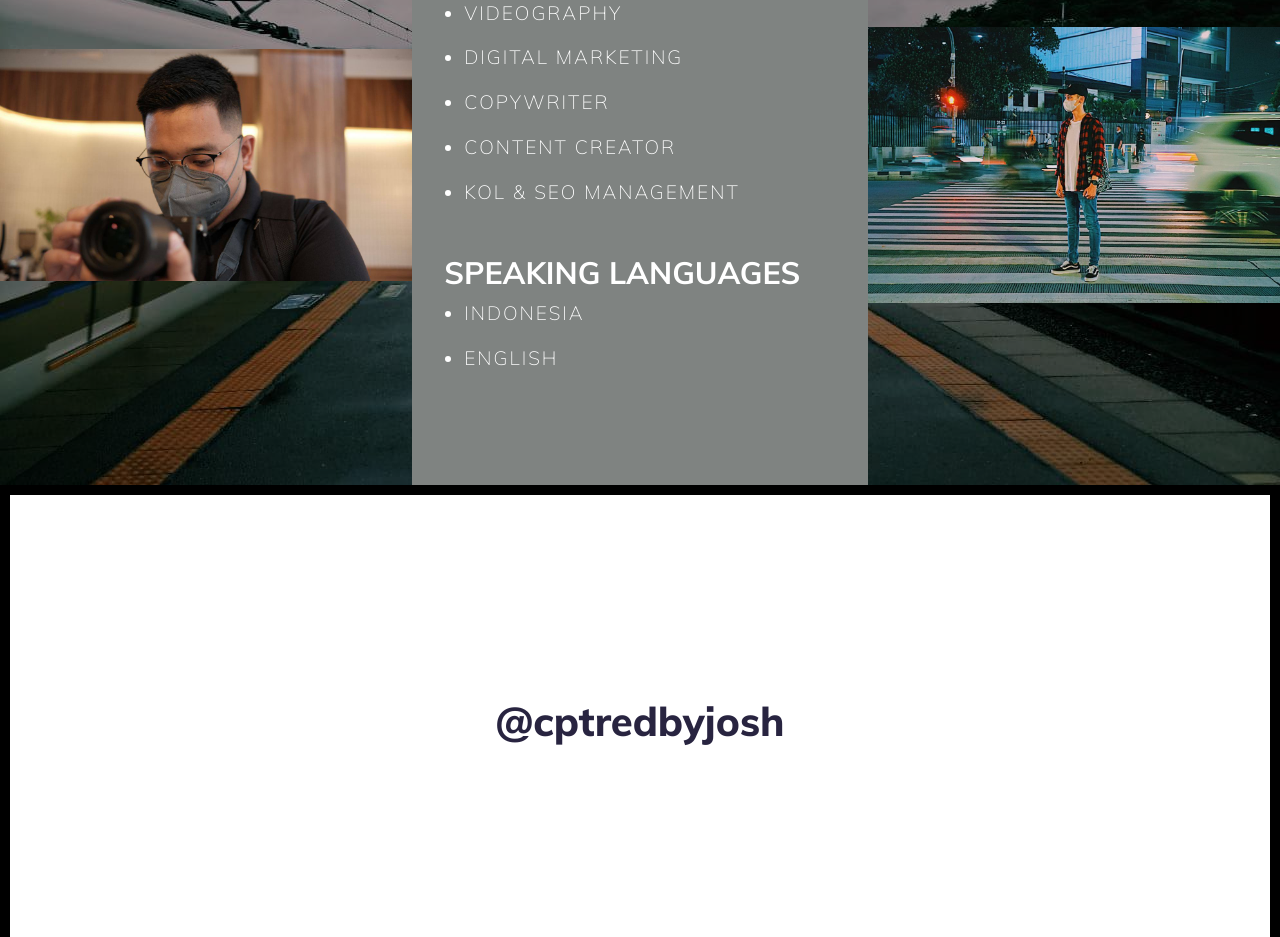
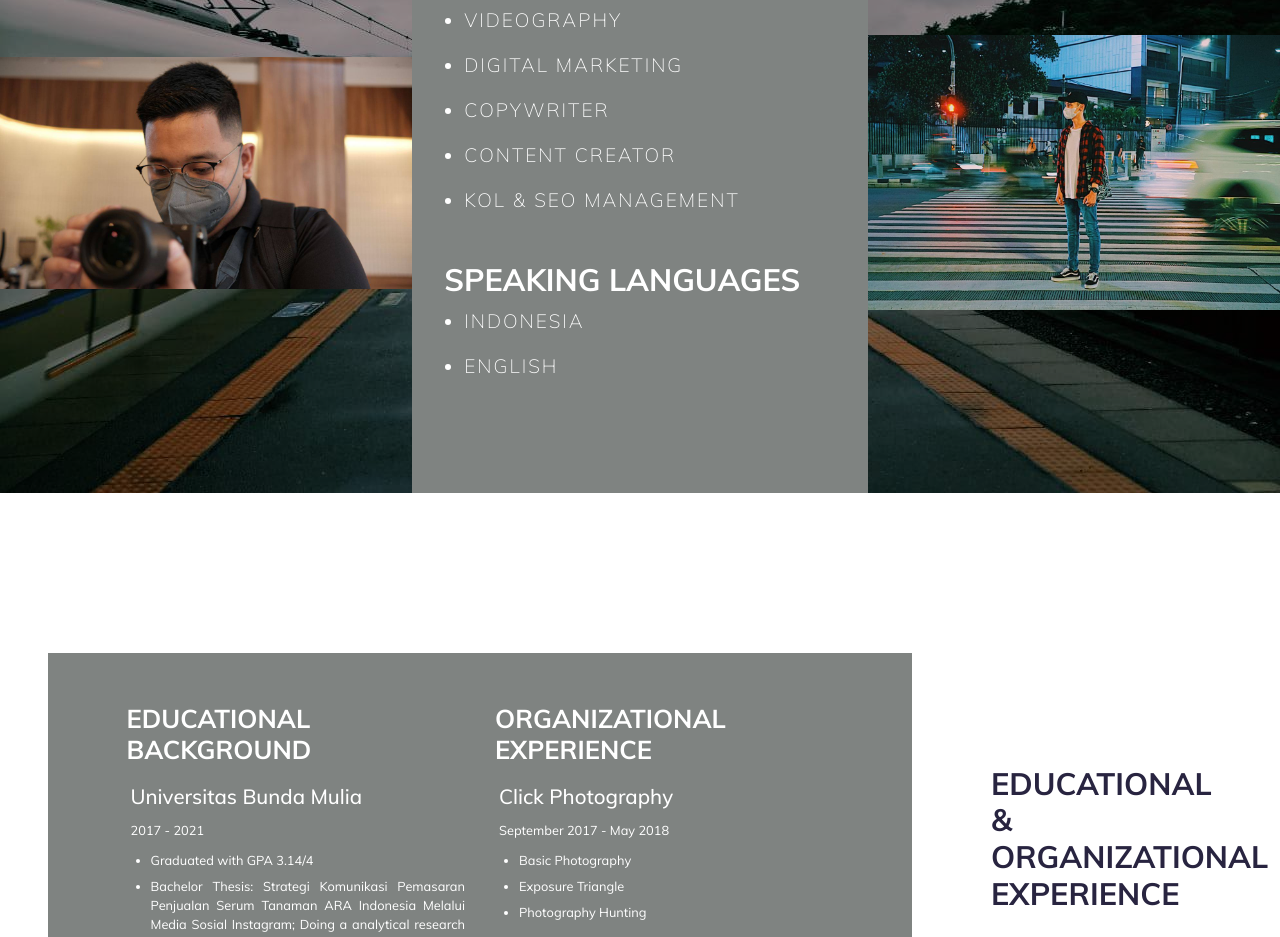
Before and after one commit to JoshuaLiuHansan/cptredbyjosh.github.io, a React (Create React App) app: page / in a window 1280 px wide. Shown: the part 1860-2797 px from the top of the page. Built offline with nearby package versions, Linux system fonts and the light colour scheme.

Commit message:
Finished background section

```diff
--- a/public/css/style.css
+++ b/public/css/style.css
@@ -2,6 +2,7 @@
     /* Load Images */
     --background-image-1: url('/assets/images/photo8.jpeg');
     --background-image-2: url('/assets/images/photo10.jpeg');
+    --background-image-3: url('/assets/images/photo5.jpeg');
 
     /* Color Palette */
     --base-primary-color: #7F8381;
--- a/src/Component/Background/Background.jsx
+++ b/src/Component/Background/Background.jsx
@@ -1,73 +1,62 @@
 import React, {Component} from 'react';
-import Init from "../../Init/Init";
-import {Image} from 'react-bootstrap';
+import {Row, Col} from 'react-bootstrap';
 import './Background.scss';
 
 class Background extends Component {
     constructor(props) {
         super(props);
-        this.state = {
-            sectionContent: [
-                {
-                    title: "Proficiency",
-                    list: [
-                        "Photography",
-                        "Videography",
-                        "Digital Marketing",
-                        "Copywriter",
-                        "Content Creator",
-                        "Kol & SEO Management"
-                    ]
-                },
-                {
-                    title: "Speaking Languages",
-                    list: [
-                        "Indonesia",
-                        "English"
-                    ]
-                }
-            ],
-            backgroundImgPath: [
-                "photo12.jpeg",
-                "photo14.jpeg"
-            ]
-        };
-
-        this.config = Init.config;
+        this.state = {};
     }
 
     render() {
-        let config = this.config;
-        let state = this.state;
+        let isReversed = this.props.isReversed ? " flex-row-reversed" : " flex-row";
+        let props = this.props.backgroundContent;
+        let titleContent = props.titleContent;
+        let infoContent = props.infoContent;
 
         return (
-            <div id="background" className="background">
-                <div className="background-cover">
-                </div>
-                <div className="background-images">
-                    <Image className="background-image" src={config.imageFolder + state.backgroundImgPath[0]} />
-                </div>
-                <div className="background-description">
+            <div id="background" className={ "background" + isReversed}>
+                <Col md={3} className="background-title">
+                    <h2> { titleContent.title } </h2>
+                </Col>
+                <Col md={9} className="background-info">
+                    <Row className="background-description">
                         {
-                        state.sectionContent.map( (item, index) => {
+                            infoContent.exp.map( (item, index) => {
+                                let length = infoContent.exp.length;
+                                let colWidth = Math.floor(12/length);
+
                                 return (
-                                <div className="background-description-section" key={index}>
-                                    <h2 className="background-description-section-title"> {item.title} </h2>
-                                    <ul className='background-description-section-list'>
+                                    <Col key={ index } md={colWidth} className="background-items">
+                                        <h3 className="item-title"> {item.title} </h3>
+                                        <ul className='item-list'>
                                             {
-                                            item.list.map( (v, k) => {
-                                                return <li key={k}> { v } </li>
+                                                item.list.map( (value, key) => {
+                                                    return (
+                                                        <li key={key}>
+                                                            <h4 className="item-list-title"> { value.title } </h4>
+                                                            <span className='item-list-time-range'> { value.time } </span>
+                                                            <ul className='item-list-list'>
+                                                                {
+                                                                    value.list.map( (v, k) => {
+                                                                        return (
+                                                                            <li key={k}> { v } </li>
+                                                                        )
                                                                     } )
                                                                 }
                                                             </ul>
-                                </div>
-                            );
+                                                        </li>
+                                                    )
                                                 } )
                                             }
-                </div>
-                <div className="background-images">
-                    <Image className="background-image" src={config.imageFolder + state.backgroundImgPath[1]} />
-                </div>
+                                        </ul>
+
+                                    </Col>
+                                )
+                            } )
+                        }
+                    </Row>
+                </Col>
             </div>
         );
     }
--- a/src/Component/Background/Background.scss
+++ b/src/Component/Background/Background.scss
@@ -2,71 +2,95 @@ $primaryColor: var(--base-primary-color);
 $secondaryColor: var(--base-secondary-color);
 $primaryTextColor: var(--primary-text-color);
 $secondaryTextColor: var(--secondary-text-color);
-$backgroundImage: var(--background-image-1);
+$backgroundImage: var(--background-image-3);
 
 .background {
-    position: relative;
-    background-image: $backgroundImage;
-    background-repeat: no-repeat;
-    background-size: cover;
-    width: 100%;
+    max-height: 685px;
+    margin-bottom: 20vh;
     display: flex;
     align-items: center;
-    justify-content: space-around;
-    gap: 0;
-    z-index: 0;
+    justify-content: center;
+    flex-direction: row-reverse;
+    flex-wrap: wrap;
 
-    .background-cover {
-        background-color: rgba(0, 0, 0, 0.4);
-        position: absolute;
-        width: 100%;
-        height: 100%;
-        top: 0;
-        left: 0;
-        z-index: 1;
+    & > &-title {
+        display: flex;
+        flex-direction: column;
+        align-items: flex-start;
+        justify-content: center;
+        gap: 4rem;
+        // background-image: $backgroundImage;
+        // background-repeat: no-repeat;
+        // background-size: cover;
+
+        & > * {
+            font-weight: bolder;
+            text-transform: uppercase;
+            width: 200px;
+            margin-left: 1rem;
         }
 
-    & > * {
-        width: 100%;
-        z-index: 2;
+        & > h2 {
+            font-size: 2.4vw;
+            // color: #fff;
         }
 
-    &-images {
-        height: 70%;
-
-        .background-image {
-            width: 100%;
-            z-index: 2;
+        & > h4 {
+            font-size: 1.8vw;
         }
     }
 
-    &-description {
+    & > &-info {
+        display: flex;
+        justify-content: center;
+
+        & > .background-description {
             background-color: $primaryColor;
             color: $secondaryTextColor;
-        height: 100%;
-        padding: 4rem 2rem;
-        z-index: 2;
+            width: 93%;
+            height: auto;
+            padding: 2.5rem 4rem;
 
-        &-section {
-            margin-bottom: 3rem;
+            .background-items {
+                margin: 10px 0;
+
+                .item-title {
+                    font-size: 2vw;
+                    text-transform: uppercase;
+                    font-weight: bolder;
+                    margin-bottom: 20px;
+                    width: 60%;
+                }
+
+                .item-list {
+                    margin-left: 4px;
+                    list-style-type: none;
+
+                    li {
+                        margin-bottom: 30px;
+                    }
 
                     &-title {
-                font-weight: bolder;
-                text-transform: uppercase;
-                font-size: 2.4vw;
+                        font-size: 1.6vw;
+                    }
+
+                    &-list, &-time-range {
+                        font-size: 1vw;
                     }
 
                     &-list {
+                        list-style-type: disc;
+                        margin-top: 10px;
                         margin-left: 20px;
 
                         li {
-                    text-transform: uppercase;
-                    letter-spacing: 2px;
-                    font-weight: 200;
-                    font-size: 1.5vw;
-                    margin-bottom: 1rem;
+                            margin-bottom: 7px;
+                            text-align: justify;
                         }
                     }
                 }
             }
+
         }
+    }
+}
--- a/src/Component/Header/Header.scss
+++ b/src/Component/Header/Header.scss
@@ -41,7 +41,7 @@ $backgroundImage: var(--background-image-2);
 
         & .header-image {
             width: 30vw;
-            min-width: 500px;
+            min-width: 400px;
 
             &.absolute {
                 position: absolute;
--- a/src/Component/Profile/Profile.jsx
+++ b/src/Component/Profile/Profile.jsx
@@ -1,22 +1,28 @@
-import React, {Component} from 'react';
+import React, {Component, Fragment} from 'react';
 import Init from "../../Init/Init";
 import {Col, Image} from 'react-bootstrap';
 import './Profile.scss';
+
+import ProfileDetail from "./ProfileDetail/ProfileDetail";
 
 class Profile extends Component {
     constructor(props) {
         super(props);
         this.state = {
             left: {
-                title: "Profile",
-                name: "Joshua Liu Hansan",
-                study: "Marketing Communication"
+                title: "Profile"
             },
             right: {
                 profileImgPath: [
                     "photo11.jpeg",
                     "photo1.jpeg"
-                ]
+                ],
+                description: `I'm a fresh graduate of Bachelor of Marketing
+                Communication. Currently working as a freelance
+                photographer. I have an outstanding passion and
+                skills for Marketing and Communication industry, as
+                well as able to create innovative solutions to keep
+                your customer committed to your brand.`
             }
         };
 
@@ -30,13 +36,12 @@ class Profile extends Component {
         let rightContent = state.right;
 
         return (
+            <Fragment>
                 <div id="profile" className="profile">
-                <Col sm={3} className="profile-left-side">
+                    <Col md={3} className="profile-left-side">
                         <h2> { leftContent.title } </h2>
-                    <h2> { leftContent.name } </h2>
-                    <h4> { leftContent.study } </h4>
                     </Col>
-                <Col sm={9} className="profile-right-side">
+                    <Col md={9} className="profile-right-side">
                         <div className="profile-description">
                             <div id="first">
                                 <Image src={config.imageFolder + rightContent.profileImgPath[0]} />
@@ -45,16 +50,13 @@ class Profile extends Component {
                                 <Image src={config.imageFolder + rightContent.profileImgPath[1]} />
                             </div>
                             <div id="third" className="profile-text">
-                            I'm a fresh graduate of Bachelor of Marketing
-                            Communication. Currently working as a freelance
-                            photographer. I have an outstanding passion and
-                            skills for Marketing and Communication industry, as
-                            well as able to create innovative solutions to keep
-                            your customer committed to your brand
+                                { rightContent.description }
                             </div>
                         </div>
                     </Col>
                 </div>
+                <ProfileDetail />
+            </Fragment>
         );
     }
 }
--- /dev/null
+++ b/src/Component/Profile/ProfileDetail/ProfileDetail.jsx
@@ -0,0 +1,76 @@
+import React, {Component} from 'react';
+import Init from "../../../Init/Init";
+import {Image} from 'react-bootstrap';
+import './ProfileDetail.scss';
+
+class ProfileDetail extends Component {
+    constructor(props) {
+        super(props);
+        this.state = {
+            sectionContent: [
+                {
+                    title: "Proficiency",
+                    list: [
+                        "Photography",
+                        "Videography",
+                        "Digital Marketing",
+                        "Copywriter",
+                        "Content Creator",
+                        "Kol & SEO Management"
+                    ]
+                },
+                {
+                    title: "Speaking Languages",
+                    list: [
+                        "Indonesia",
+                        "English"
+                    ]
+                }
+            ],
+            profileDetailImgPath: [
+                "photo12.jpeg",
+                "photo14.jpeg"
+            ]
+        };
+
+        this.config = Init.config;
+    }
+
+    render() {
+        let config = this.config;
+        let state = this.state;
+
+        return (
+            <div id="profile-detail" className="profile-detail">
+                <div className="profile-detail-cover">
+                </div>
+                <div className="profile-detail-images">
+                    <Image className="profile-detail-image" src={config.imageFolder + state.profileDetailImgPath[0]} />
+                </div>
+                <div className="profile-detail-description">
+                    {
+                        state.sectionContent.map( (item, index) => {
+                            return (
+                                <div className="profile-detail-description-section" key={index}>
+                                    <h2 className="profile-detail-description-section-title"> {item.title} </h2>
+                                    <ul className='profile-detail-description-section-list'>
+                                        {
+                                            item.list.map( (v, k) => {
+                                                return <li key={k}> { v } </li>
+                                            } )
+                                        }
+                                    </ul>
+                                </div>
+                            );
+                        } )
+                    }
+                </div>
+                <div className="profile-detail-images">
+                    <Image className="profile-detail-image" src={config.imageFolder + state.profileDetailImgPath[1]} />
+                </div>
+            </div>
+        );
+    }
+}
+
+export default ProfileDetail;
--- /dev/null
+++ b/src/Component/Profile/ProfileDetail/ProfileDetail.scss
@@ -0,0 +1,73 @@
+$primaryColor: var(--base-primary-color);
+$secondaryColor: var(--base-secondary-color);
+$primaryTextColor: var(--primary-text-color);
+$secondaryTextColor: var(--secondary-text-color);
+$backgroundImage: var(--background-image-1);
+
+.profile-detail {
+    position: relative;
+    background-image: $backgroundImage;
+    background-repeat: no-repeat;
+    background-size: cover;
+    width: 100%;
+    display: flex;
+    align-items: center;
+    justify-content: space-around;
+    gap: 0;
+    z-index: 0;
+    margin-bottom: 20vh;
+
+    .profile-detail-cover {
+        background-color: rgba(0, 0, 0, 0.4);
+        position: absolute;
+        width: 100%;
+        height: 100%;
+        top: 0;
+        left: 0;
+        z-index: 1;
+    }
+
+    & > * {
+        width: 100%;
+        z-index: 2;
+    }
+
+    &-images {
+        height: 70%;
+
+        .profile-detail-image {
+            width: 100%;
+            z-index: 2;
+        }
+    }
+
+    &-description {
+        background-color: $primaryColor;
+        color: $secondaryTextColor;
+        height: 100%;
+        padding: 4rem 2rem;
+        z-index: 2;
+
+        &-section {
+            margin-bottom: 3rem;
+
+            &-title {
+                font-weight: bolder;
+                text-transform: uppercase;
+                font-size: 2.4vw;
+            }
+
+            &-list {
+                margin-left: 20px;
+
+                li {
+                    text-transform: uppercase;
+                    letter-spacing: 2px;
+                    font-weight: 200;
+                    font-size: 1.5vw;
+                    margin-bottom: 1rem;
+                }
+            }
+        }
+    }
+}
--- a/src/Container/Homepage/Body/Body.jsx
+++ b/src/Container/Homepage/Body/Body.jsx
@@ -6,13 +6,89 @@ import Background from "../../../Component/Background/Background";
 import ComingSoon from '../../../Component/ComingSoon/ComingSoon';
 
 class Body extends Component {
+    constructor(props) {
+        super(props)
+        this.state = {
+            backgroundContent: [
+                {
+                    titleContent: {
+                        title: "Educational & Organizational Experience"
+                    },
+                    infoContent: {
+                        exp: [
+                            {
+                                title: "Educational Background",
+                                list: [
+                                    {
+                                        title: "Universitas Bunda Mulia",
+                                        time: "2017 - 2021",
+                                        list: [
+                                            "Graduated with GPA 3.14/4",
+                                            "Bachelor Thesis: Strategi Komunikasi Pemasaran Penjualan Serum Tanaman ARA Indonesia Melalui Media Sosial Instagram; Doing a analytical research about 'how' to communicate brands with customer."
+                                        ]
+                                    }
+                                ]
+                            },
+                            {
+                                title: "Organizational Experience",
+                                list: [
+                                    {
+                                        title: "Click Photography",
+                                        time: "September 2017 - May 2018",
+                                        list: [
+                                            "Basic Photography",
+                                            "Exposure Triangle",
+                                            "Photography Hunting"
+                                        ]
+                                    }
+                                ]
+                            }
+                        ]
+                    }
+                },
+                {
+                    titleContent: {
+                        title: "Working Experience"
+                    },
+                    infoContent: {
+                        exp: [
+                            {
+                                title: "",
+                                list: [
+                                    {
+                                        title: "Marketing & Social Media Intern at PT INOVASI NATURAL BIO ORGANIK",
+                                        time: "August 2020- November 2020",
+                                        list: [
+                                            "Did series of research towards market trends and demands in agriculture, to be processed of becoming social media content and product.",
+                                            "Managing KOL to always in peak of performance."
+                                        ]
+                                    },
+                                    {
+                                        title: "Frontliner Team at DEBINDO Expo (Indobuildtech)",
+                                        time: "May 2018",
+                                        list: [
+                                            "Act as first point of contact during the biggest exhibition show of building and construction materials.",
+                                            "Assisting visitor with registration and exhibition areas"
+                                        ]
+                                    }
+                                ]
+                            }
+                        ]
+                    }
+                },
+            ]
+        };
+    }
+
     render() {
+        let backgroundContent = this.state.backgroundContent;
+
         return (
             <Fragment>
                 <Header />
                 <Profile />
-                <Background />
-                {/* <ComingSoon title="Background"></ComingSoon> */}
+                <Background backgroundContent={backgroundContent[0]} isReversed={true} />
+                <Background backgroundContent={backgroundContent[1]} isReversed={false} />
                 <ComingSoon title="@cptredbyjosh"></ComingSoon>
                 <ComingSoon title="Projects"></ComingSoon>
             </Fragment>
```
Also changed, not shown: src/Component/Profile/Profile.scss (+8 -3 lines). Lines whose indentation alone changed are shown as unchanged.
